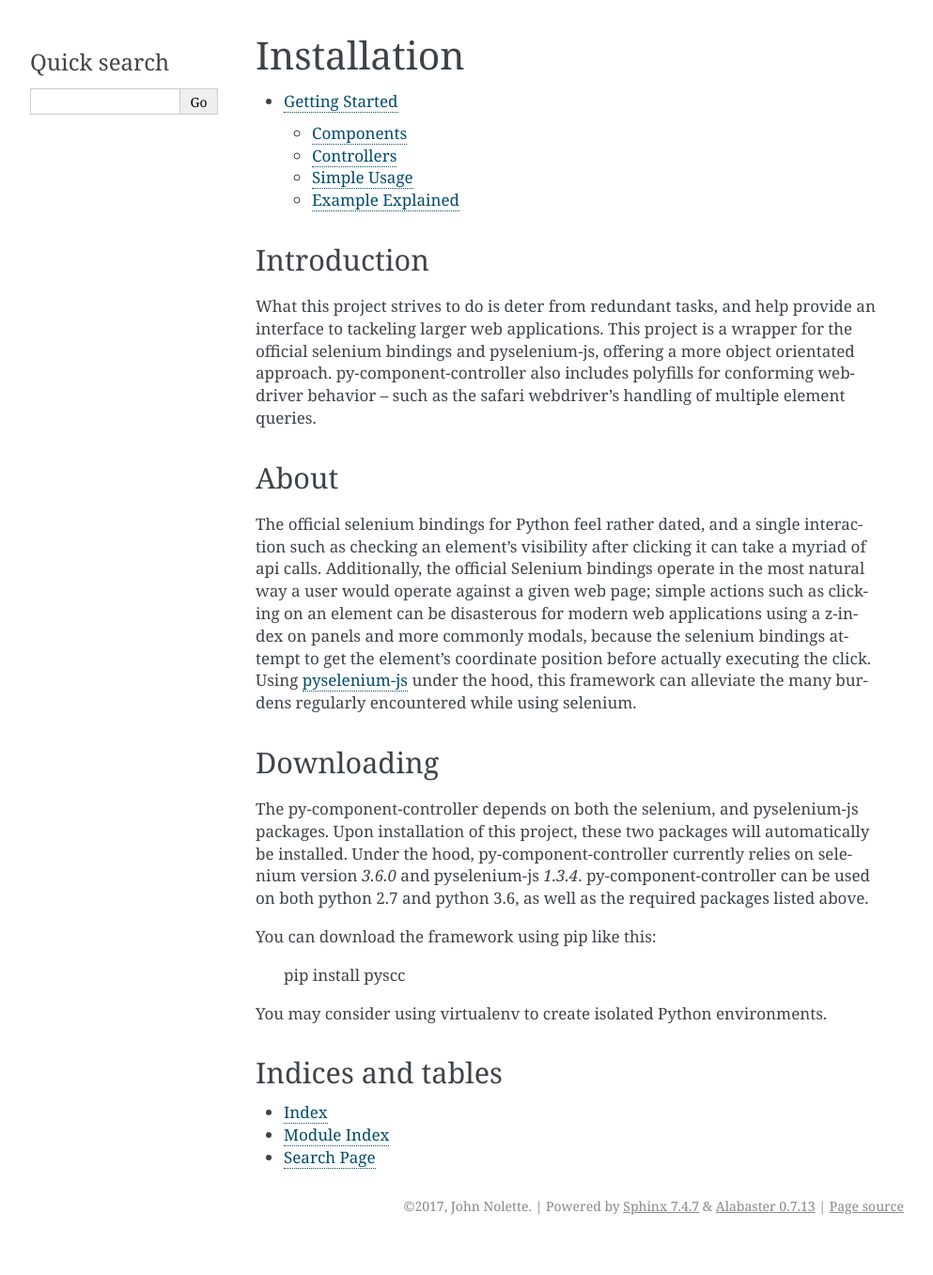
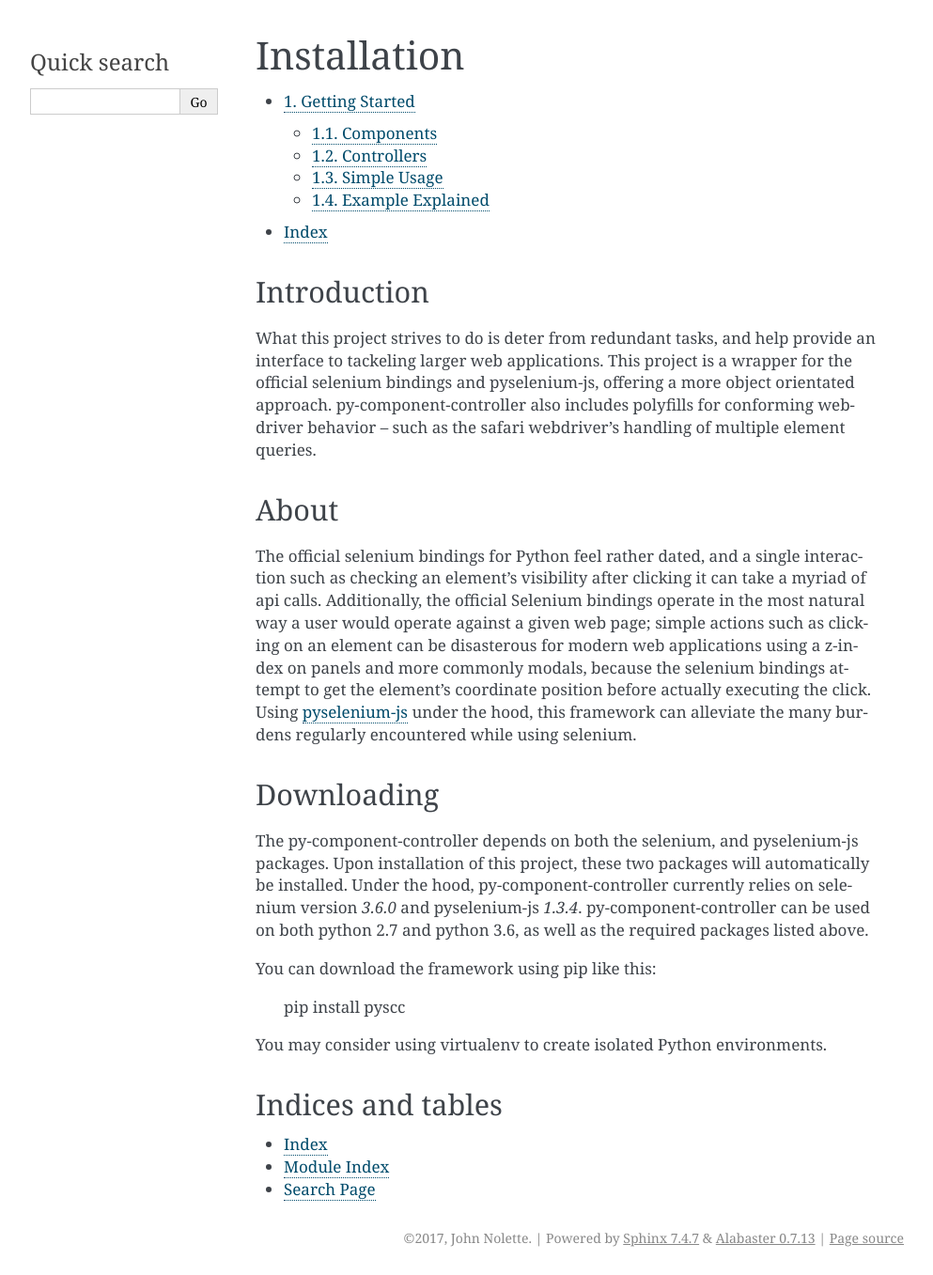
Before and after one commit to neetjn/py-component-controller, a Sphinx documentation site: the page built from docs/source/index.rst, in a window 1280 px wide. Shown: the whole page at 94% size, without its empty margins (148-1141 px from the left). Built offline with Sphinx 7.4.7, drawn with Linux system fonts in a browser that asks for light colours; pages that are not in the unit, such as notebooks, are missing from menus; before the commit the page ends 1323 px from its top, so only the background shows below that.

Commit message:
Experimenting with layout using jinja

```diff
--- /dev/null
+++ b/docs/source/_templates/layout.html
@@ -0,0 +1,6 @@
+{% extends "!layout.html" %}
+
+  {% block menu %}
+    {{ super() }}
+    <a href="genindex.html">Index</a>
+  {% endblock %}
--- a/docs/source/getting_started.rst
+++ b/docs/source/getting_started.rst
@@ -98,9 +98,9 @@
 Simply import `Component` from pyscc and define your class. When specifying your component properties,
 the following decorators can be used to construct `Element <http://github.com/neetjn/py-component-controller>`_ and `Elements <http://github.com/neetjn/py-component-controller>`_ wrappers.
 
-* **`@component_element`**: Expects a single css or xpath selector, will return an `Element` object when referenced.
-* **`@component_elements`**: Expects a single css or xpath selector, will return an `Elements` object when referenced.
-* **`@component_group`**: Expects a dictionary of element name and selector pairs, will return a resource with attributes relevant to your provided pairs returning `Element` objects when referenced.
+* **@component_element**: Expects a single css or xpath selector, will return an `Element` object when referenced.
+* **@component_elements**: Expects a single css or xpath selector, will return an `Elements` object when referenced.
+* **@component_group**: Expects a dictionary of element name and selector pairs, will return a resource with attributes relevant to your provided pairs returning `Element` objects when referenced.
 
 Using the intended design pattern, Component instances should never be instantiated outside of the scope of the controller.
 When the controller is intantiated, it will take the provided component name pairs and automatically instantiate them in a `components` attribute.
--- a/docs/source/index.rst
+++ b/docs/source/index.rst
@@ -3,10 +3,12 @@
 ======================
 
 .. toctree::
+    :numbered:
     :maxdepth: 2
 
     index
     getting_started
+    genindex
 
 Introduction
 ============
```
